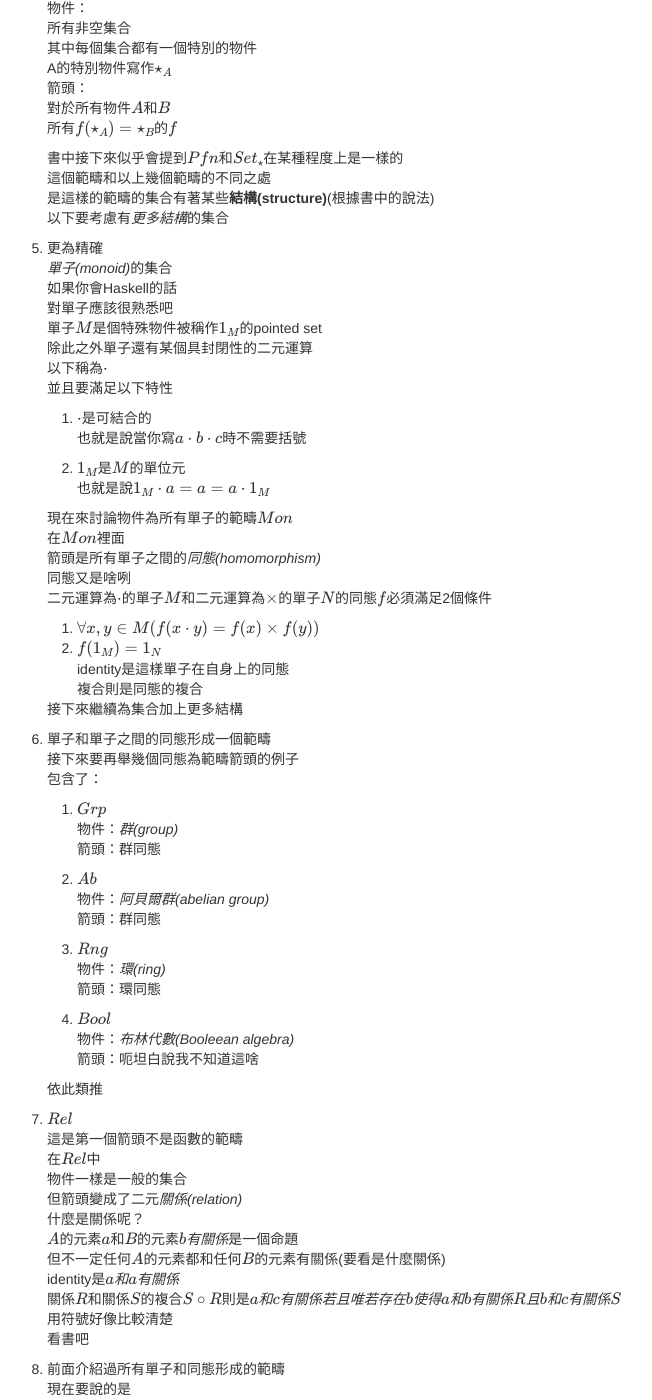
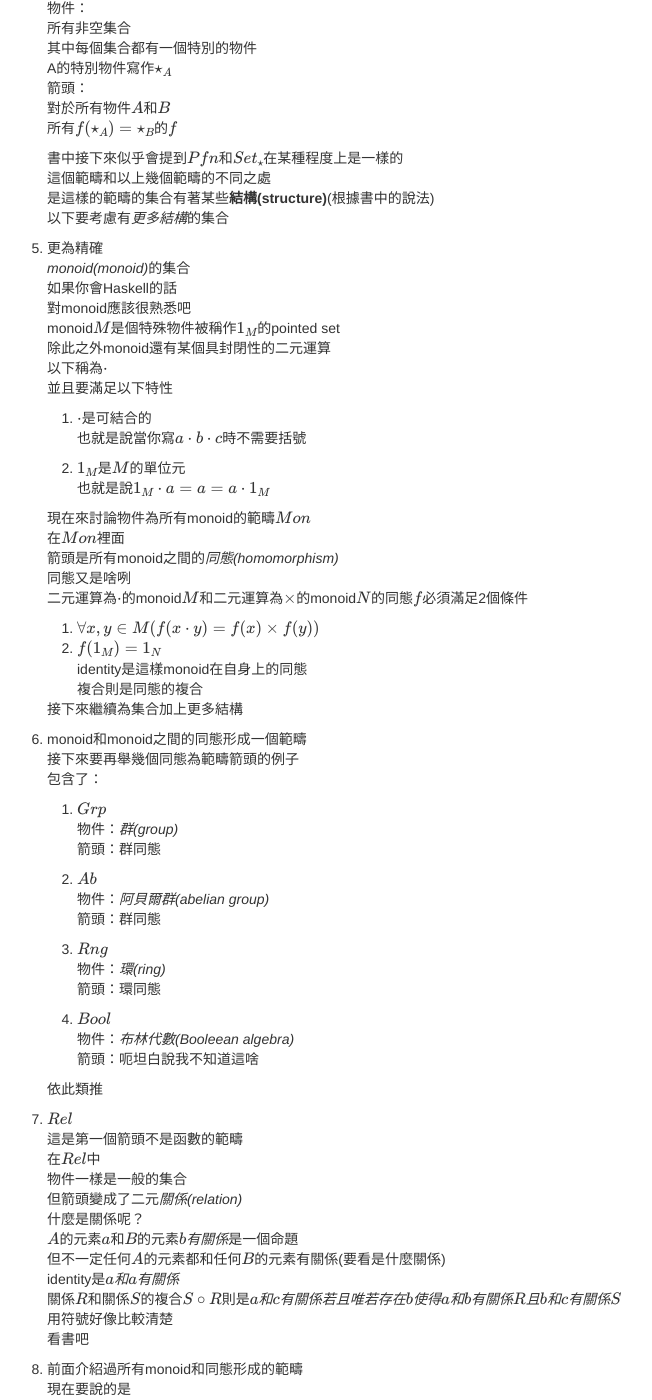
Before and after one commit to AndyShiue/AndyShiue.github.io, a Jekyll site: the page built from _posts/CTAGI/2016-03-06-CTAGI-More-examples.md, in a window 1280 px wide and 1400 px high, scrolled down 610 px. Shown: the whole window, without its empty margins (183-835 px from the left). Built offline with Jekyll 4.4.1, drawn with Linux system fonts in a browser that asks for light colours; formulas are drawn with MathJax 3; comment, search, counter and statistics services are not loaded; some of the changed text lies outside the part shown.

Commit message:
Fix subtleties.

```diff
--- a/_posts/CTAGI/2016-03-06-CTAGI-More-examples.md
+++ b/_posts/CTAGI/2016-03-06-CTAGI-More-examples.md
@@ -38,11 +38,11 @@ categories: CTAGI
    以下要考慮有*更多結構*的集合
 
 5. 更為精確
-   *單子(monoid)*的集合
+   *monoid(monoid)*的集合
    如果你會Haskell的話
-   對單子應該很熟悉吧
-   單子\\(M\\)是個特殊物件被稱作\\(1_M\\)的pointed set
-   除此之外單子還有某個具封閉性的二元運算
+   對monoid應該很熟悉吧
+   monoid\\(M\\)是個特殊物件被稱作\\(1_M\\)的pointed set
+   除此之外monoid還有某個具封閉性的二元運算
    以下稱為\\(\cdot\\)
    並且要滿足以下特性
 
@@ -52,19 +52,19 @@ categories: CTAGI
    2. \\(1_M\\)是\\(M\\)的單位元
       也就是說\\(1_M \cdot a = a = a \cdot 1_M\\)
 
-   現在來討論物件為所有單子的範疇\\(Mon\\)
+   現在來討論物件為所有monoid的範疇\\(Mon\\)
    在\\(Mon\\)裡面
-   箭頭是所有單子之間的*同態(homomorphism)*
+   箭頭是所有monoid之間的*同態(homomorphism)*
    同態又是啥咧
-   二元運算為\\(\cdot\\)的單子\\(M\\)和二元運算為\\(\times\\)的單子\\(N\\)的同態\\(f\\)必須滿足2個條件
+   二元運算為\\(\cdot\\)的monoid\\(M\\)和二元運算為\\(\times\\)的monoid\\(N\\)的同態\\(f\\)必須滿足2個條件
    1. \\(\forall x, y \in M(f(x \cdot y) = f(x) \times f(y))\\)
    2. \\(f(1_M) = 1_N\\)
-   identity是這樣單子在自身上的同態
+   identity是這樣monoid在自身上的同態
    複合則是同態的複合
 
    接下來繼續為集合加上更多結構
 
-6. 單子和單子之間的同態形成一個範疇
+6. monoid和monoid之間的同態形成一個範疇
    接下來要再舉幾個同態為範疇箭頭的例子
    包含了：
 
@@ -99,19 +99,18 @@ categories: CTAGI
    用符號好像比較清楚
    看書吧
 
-8. 前面介紹過所有單子和同態形成的範疇
+8. 前面介紹過所有monoid和同態形成的範疇
    現在要說的是
-   單獨一個單子也是一個範疇
+   單獨一個monoid也是一個範疇
    其中物件是 呃 某個東西
    書裡面叫它\\(\star\\)
-   注意每個單子的範疇都只有一個物件
+   注意每個monoid的範疇都只有一個物件
    箭頭則是群的成員
    因為只有一個物件
    所以每個箭頭的源頭和目標都顯而易見
    \\(g \circ f\\)是群的二元運算\\(g \cdot f\\)
    換句話說
-   單子就是只有一個物件的範疇
-   (大概就是為什麼它被叫作*單*子的原因)
+   monoid就是只有一個物件的範疇
 
 9. \\(Ord\\)
    這個範疇的物件是所有*預序集合(pre-ordered set)*
@@ -124,8 +123,8 @@ categories: CTAGI
    \\(Ord\\)的箭頭則是**單調函數(monotone function)**
    兩個預序集合之間的函數為單調若且唯若\\(x \preceq_1 y \to f(x) \preceq_2 f(y)\\)
 
-10. 所有單子是一個範疇
-    單一個單子也是一個範疇
+10. 所有monoid是一個範疇
+    單一個monoid也是一個範疇
     或許你已經注意到了
     單一個預序集合也是一個範疇
     看看預序集合的定義
```
Also changed, not shown: _posts/lambda/2016-02-21-system-F-omega.md (+1 -1 lines).
